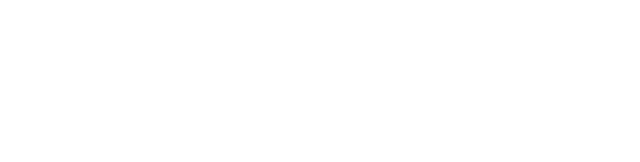
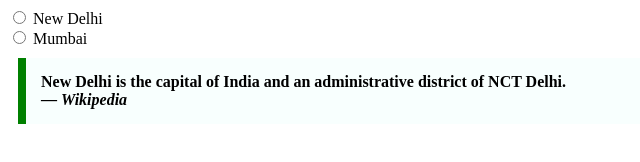
Before and after one commit to acciojob/trivia-AniketMenkudle, a website: page main.html in a window 1280 px wide. Shown: the whole page, without its empty margins (0-640 px from the left). Drawn offline with Linux system fonts and the light colour scheme.

Commit message:
created a submission

```diff
--- a/main.html
+++ b/main.html
@@ -8,6 +8,19 @@
 
 <body>
 	<!-- the entire body must be written by student -->
+	 <input type="radio" id="delhi" name="capital">
+    <label for="delhi">New Delhi</label>
+    <br>
+
+    <input type="radio" id="mumbai" name="capital">
+    <label for="mumbai">Mumbai</label>
+
+    <blockquote>
+        New Delhi is the capital of India and an administrative district of NCT Delhi.
+        <footer>
+            — <cite>Wikipedia</cite>
+        </footer>
+    </blockquote>
     <script type="text/javascript" src="./script.js">
 </script>
 
--- a/styles.css
+++ b/styles.css
@@ -1,2 +1,10 @@
 
 /* Your CSS Code here. */
+ blockquote {
+            max-width: 600px;
+            margin: 10px;
+            padding: 15px;
+            border-left: 8px solid green;
+            background-color: #f8fffe;
+            font-weight: bold;
+        }
```
